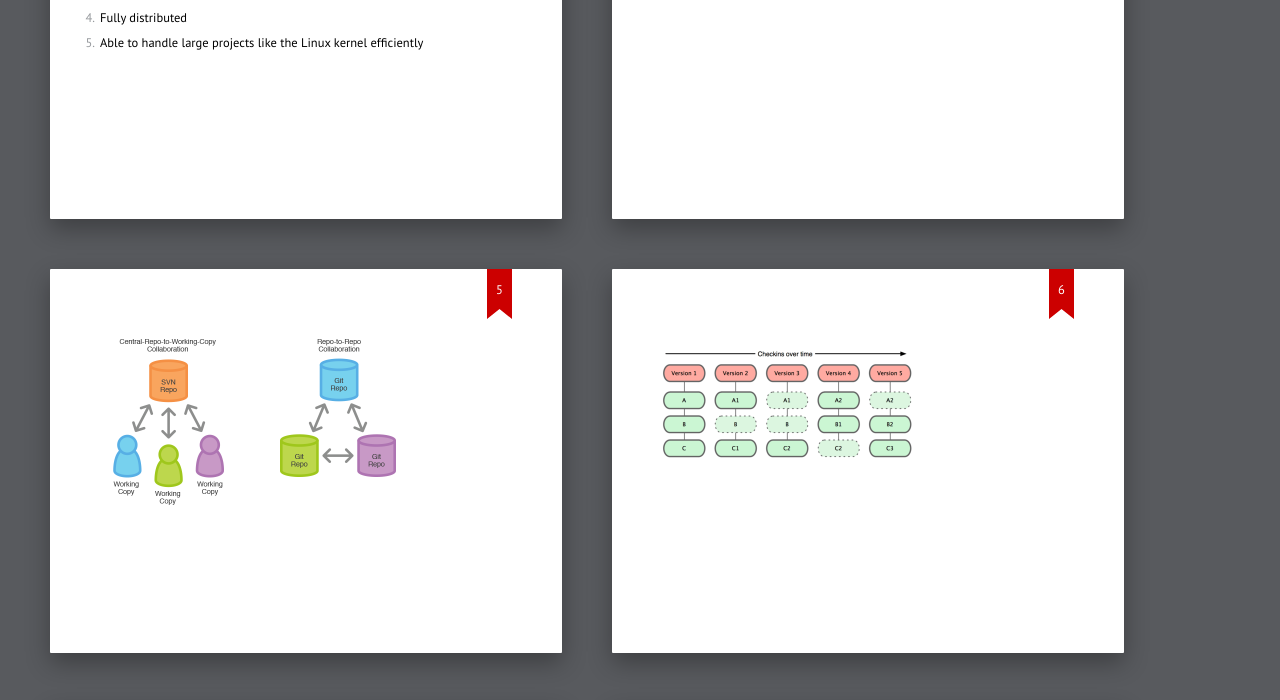
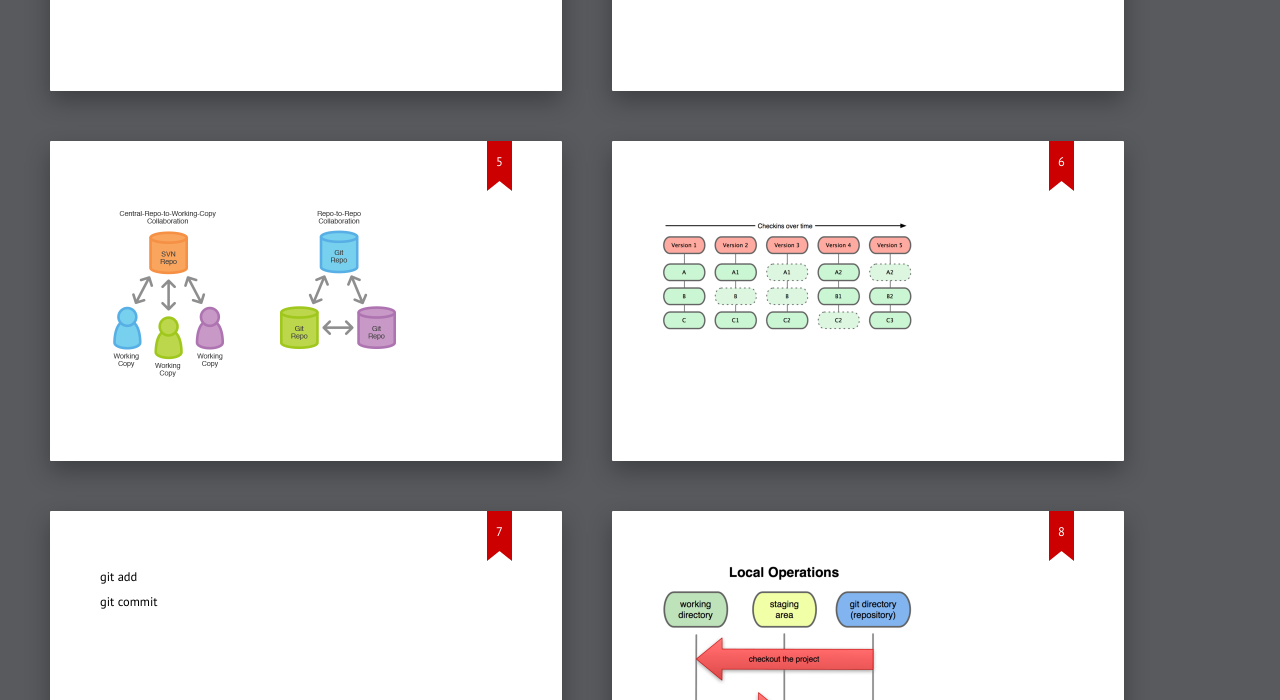
Before and after one commit to MikitaLisavets/presentations, a plain HTML site: page git/index.html in a window 1280 px wide. Shown: the part 779-1479 px from the top of the page. Drawn offline with Linux system fonts and the light colour scheme.

Commit message:
Fix css styles screen ratio

```diff
--- a/git/index.html
+++ b/git/index.html
@@ -5,7 +5,7 @@
 	<meta charset="utf-8">
 	<meta name="viewport" content="width=792, user-scalable=no">
 	<meta http-equiv="x-ua-compatible" content="ie=edge">
-	<link rel="stylesheet" href="shower/themes/ribbon/styles/screen-4x3.css">
+	<link rel="stylesheet" href="shower/themes/ribbon/styles/screen-16x10.css">
 </head>
 <body class="shower list">
 	<header class="caption">
```
